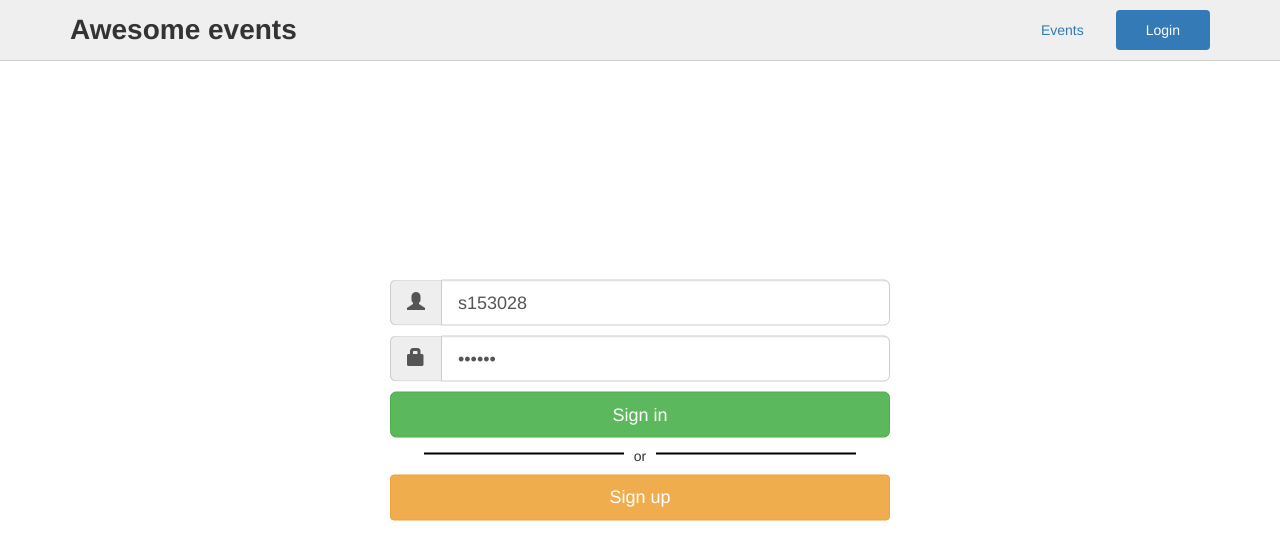
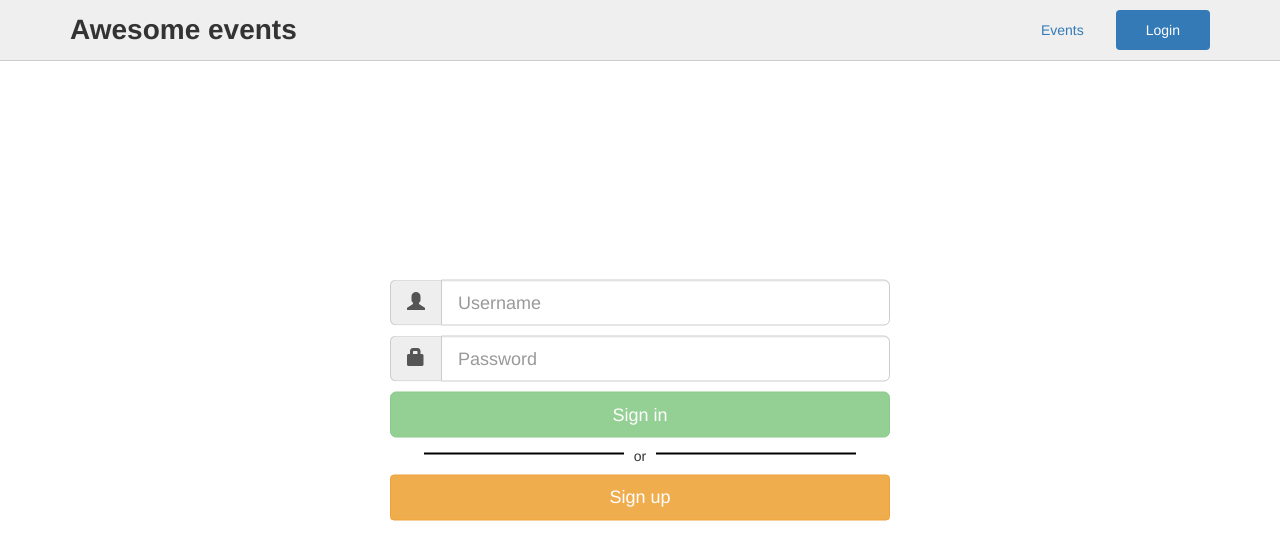
Before and after one commit to Frederiks96/EVENT-ANGULAR, an Angular app: page /signin in a window 1280 px wide. Shown: the top 560 px of the page. Built offline with nearby package versions, Linux system fonts and the light colour scheme.

Commit message:
Added jQuery and alerts

```diff
--- a/src/app/sign-in/sign-in.component.html
+++ b/src/app/sign-in/sign-in.component.html
@@ -5,10 +5,10 @@
         <span class="input-group-addon" id="sizing-addon1">
           <i class="glyphicon glyphicon-user"></i>
         </span>
-        <input #username="ngModel" type="text" class="form-control" placeholder="Username" [(ngModel)]="user.username" name="username" ngModel aria-describedby="sizing-addon1" required pattern="^[sS]{1}[0-9]{6}$">
+        <input #username="ngModel" type="text" class="form-control" placeholder="Username" [(ngModel)]="user.username" name="username" aria-describedby="sizing-addon1" required pattern="^[sS]{1}[0-9]{6}$">
       </div>
       <div *ngIf="username.errors">
-        <div *ngIf="username.errors.required" class="alert alert-danger" style="margin: 2px 0px 0px 0px;">
+        <div *ngIf="username.errors.required && username.touched" class="alert alert-danger" style="margin: 2px 0px 0px 0px;">
           <strong>Required</strong> - username is required
         </div>
         <div *ngIf="!username.errors.required && !username.valid && username.touched" class="alert alert-danger" style="margin: 2px 0px 0px 0px;">
@@ -23,10 +23,10 @@
       <span class="input-group-addon" id="sizing-addon2">
         <i class="glyphicon glyphicon-lock"></i>
       </span>
-        <input #password="ngModel" type="password" class="form-control" placeholder="Password" [(ngModel)]="user.password" name="password" aria-describedby="sizing-addon2" ngModel required>
+        <input #password="ngModel" type="password" class="form-control" placeholder="Password" [(ngModel)]="user.password" name="password" aria-describedby="sizing-addon2" required>
       </div>
       <div *ngIf="password.errors">
-        <div *ngIf="password.errors.required && password.touched" class="alert alert-danger" style="margin: 2px 0px 0px 0px;">
+        <div *ngIf="password.errors.required && password.touched && !username.errors" class="alert alert-danger" style="margin: 2px 0px 0px 0px;">
           <strong>Required</strong> - password is required
         </div>
       </div>
@@ -35,17 +35,17 @@
 
     <p></p>
 
-    <button type="submit" class="btn btn-success btn-lg btn-block" [disabled]="!form.valid">Sign in</button>
+    <button type="submit" class="btn btn-success btn-lg btn-block" [ngClass]="{disabled: isBusy}" [disabled]="!form.valid">Sign in</button>
 
     <p class="subtitle fancy"><span>or</span></p>
 
-    <button type="button" (click)="signup()" id="signup" class="btn btn-warning">Sign up</button>
+    <button type="button" (click)="signup()" id="signup" [ngClass]="{disabled: isBusy}" class="btn btn-warning">Sign up</button>
 
   </div>
 </form>
 
 
-<!--
+
 <div class="alert alert-success alert-dismissible fade in" role="alert" id="success" [ngClass]="{'hidden':!showGreenAlert}">
   <button type="button" class="close" data-dismiss="alert" aria-label="Close"><span aria-hidden="true">&times;</span></button>
   <strong> {{ alertTitle }} </strong> {{ alertMessage }}
@@ -55,4 +55,3 @@
   <button type="button" class="close" data-dismiss="alert" aria-label="Close"><span aria-hidden="true">&times;</span></button>
   <strong> {{ alertTitle }} </strong> {{ alertMessage }}
 </div>
--->
--- a/src/app/sign-in/sign-in.component.ts
+++ b/src/app/sign-in/sign-in.component.ts
@@ -1,7 +1,6 @@
-import { Component, OnInit } from '@angular/core';
-import { NgForm } from "@angular/forms";
-import { UserService } from "../../services/user.service";
-import { Router } from "@angular/router";
+import {Component, OnInit} from '@angular/core';
+import {NgForm} from "@angular/forms";
+import {Router} from "@angular/router";
 import {APIService} from "../../services/api.service";
 
 @Component({
@@ -15,12 +14,14 @@ export class SignInComponent implements OnInit {
     private alertTitle = '';
     private alertMessage = '';
 
+    private isBusy = false;
+
     user = {
-    username: 's153028',
-    password: 'dissys'
+        username: '',
+        password: ''
     };
 
-  constructor(private userService: UserService, private router: Router, private apiService: APIService) {
+    constructor(private router: Router, private apiService: APIService) {
         if (this.apiService.isAuthenticated()) {
             console.log("User is already authenticated, navigating to home");
             this.router.navigate(['/home']);
@@ -28,9 +29,12 @@ export class SignInComponent implements OnInit {
     }
 
     logIn(form: NgForm) {
+        this.isBusy = true;
         this.apiService.authorize(this.user, () => {
+            this.isBusy = false;
             this.router.navigate(['/home']);
         }, () => {
+            this.isBusy = false;
             this.displayRedAlert();
         });
     }
@@ -45,7 +49,7 @@ export class SignInComponent implements OnInit {
     displayGreenAlert(username: string) {
         this.showRedAlert = false;
         this.alertTitle = 'Success!';
-    this.alertMessage = 'Successfully signed in: '+username;
+        this.alertMessage = 'Successfully signed in: ' + username;
         this.showGreenAlert = true;
     }
 
--- a/src/index.html
+++ b/src/index.html
@@ -11,5 +11,7 @@
 </head>
 <body>
   <es-root>Loading...</es-root>
+  <script src="https://code.jquery.com/jquery-3.1.1.min.js"></script>
+  <script src="https://maxcdn.bootstrapcdn.com/bootstrap/3.3.7/js/bootstrap.min.js" integrity="sha384-Tc5IQib027qvyjSMfHjOMaLkfuWVxZxUPnCJA7l2mCWNIpG9mGCD8wGNIcPD7Txa" crossorigin="anonymous"></script>
 </body>
 </html>
```
Lines whose indentation alone changed are shown as unchanged.
